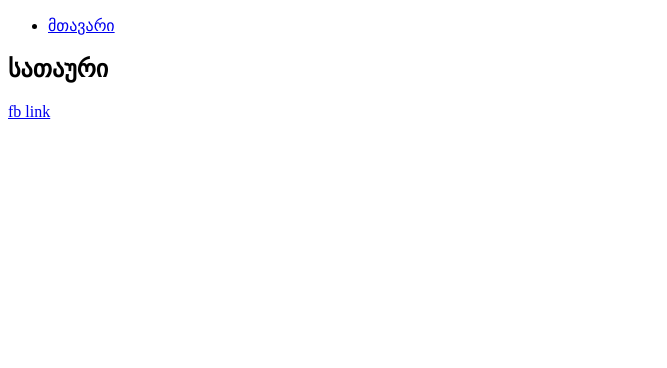
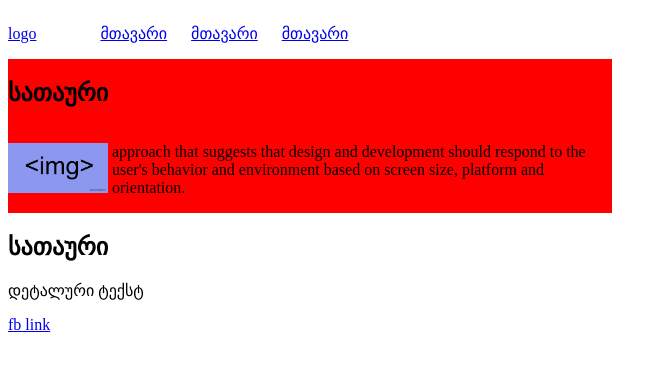
Before and after one commit to NokaK/lesson5-github2-, a plain HTML site: page index.html in a window 1280 px wide. Shown: the whole page, without its empty margins (0-667 px from the left). Drawn offline with Linux system fonts and the light colour scheme.

Commit message:
add display inline block

```diff
--- a/index.html
+++ b/index.html
@@ -1,14 +1,22 @@
 <!DOCTYPE html>
 <html>
 <head>
+	<link rel="stylesheet" type="text/css" href="style.css">
 	<meta charset="utf-8">
 	<title>github2</title>
 </head>
 <body>
 	<header>
+		<a href="#">logo</a>
 		<nav>
 			<ul>
-				<li>
+				<li class="navbar-li">
+					<a href="#"> მთავარი</a>
+				</li>
+				<li class="navbar-li">
+					<a href="#"> მთავარი</a>
+				</li>
+				<li class="navbar-li">
 					<a href="#"> მთავარი</a>
 				</li>
 			</ul>
@@ -17,6 +25,14 @@
 	<section>
 		<div class="box">
 			<h1>სათაური</h1>
+			<div>
+				<img class="image" src="image.png" alt="image">
+				<p class="text">approach that suggests that design and development should respond to the user's behavior and environment based on screen size, platform and orientation.</p>
+			</div>
+		</div>
+		<div class="box1">
+			<h1>სათაური</h1>
+			<p>დეტალური ტექსტ</p>
 		</div>
 	</section>
 	<footer>
--- /dev/null
+++ b/style.css
@@ -0,0 +1,19 @@
+.navbar-li{
+	display: inline-block;
+	margin-left:  20px;
+}
+nav {
+	display: inline-block;
+}
+.box {
+	background: red;
+	display: inline-block;
+	vertical-align: middle;
+}
+.image {
+	height: 50px;
+}
+.text {
+	display: inline-block;
+	width: 500px;
+}
```
Also changed, not shown: image.png (added).
